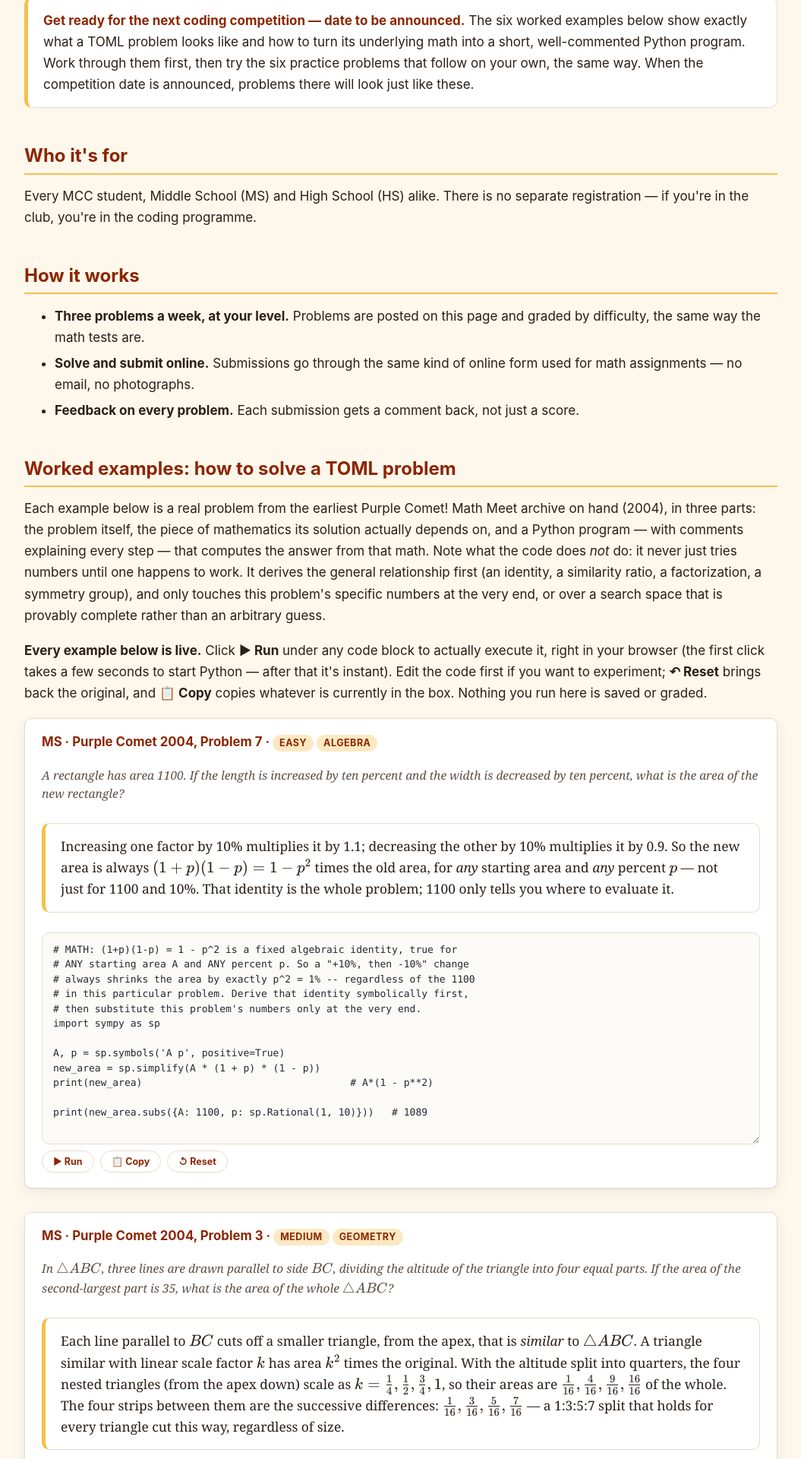
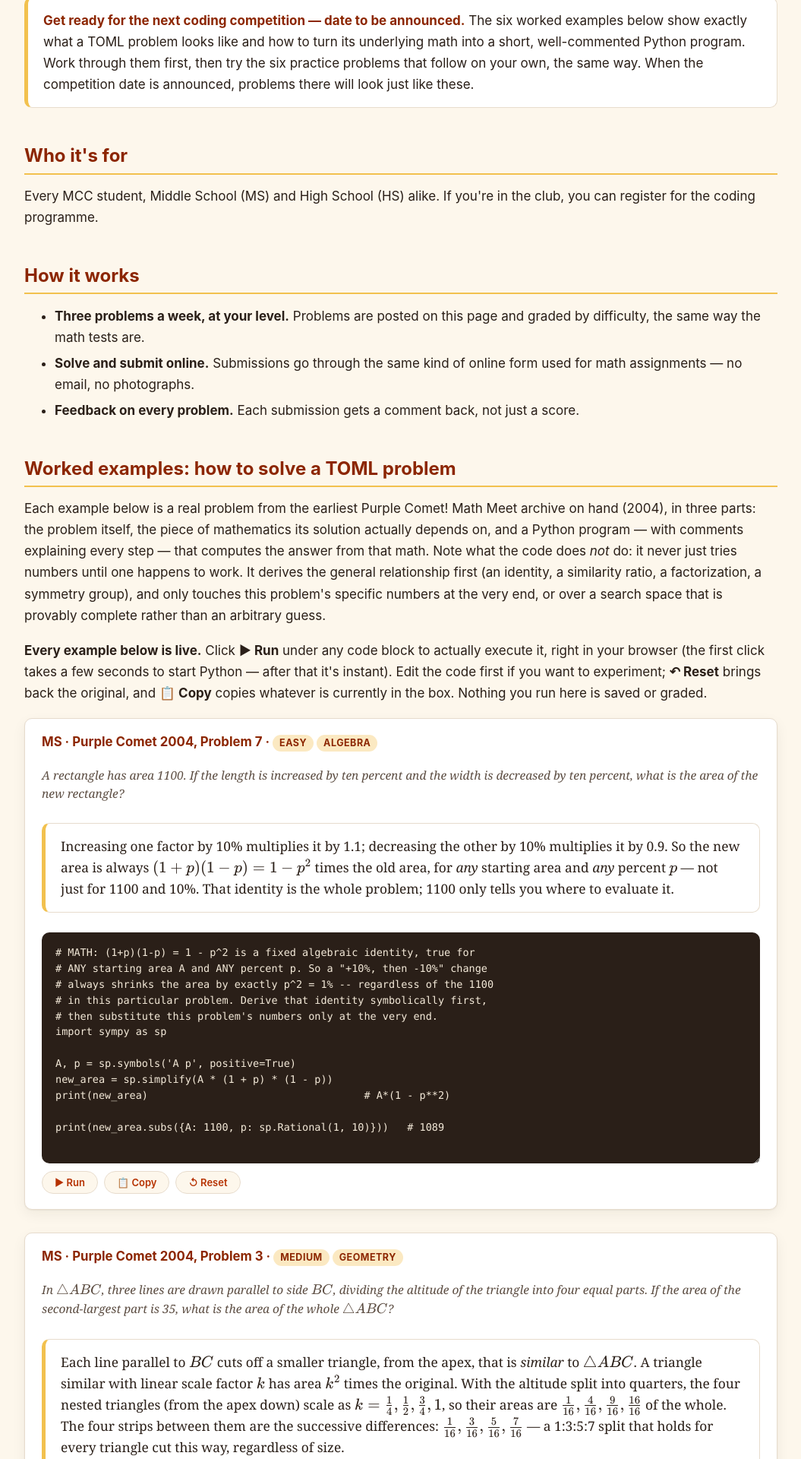
Before and after one commit to nghia71/nghia71.github.io, a Jekyll site: the page built from toml.html, in a window 1280 px wide. Shown: the part 440-2360 px from the top of the page at 76% size, without its empty margins (112-1167 px from the left). Built offline with Jekyll 4.4.1, drawn with Linux system fonts in a browser that asks for light colours.

Commit message:
Match TOML's new code-runner styling to the site's existing look; fix registration line
The Run/Copy/Reset controls and editor/output panels were using ad hoc
colors instead of the site's actual palette (assets/css/style.css). Now
the editable code area matches the site's existing dark pre/code blocks
(var(--ink) background, cream text) and the buttons match the small
pill-shaped utility buttons already used elsewhere (e.g. .tc-progress-reset),
using var(--brand)/var(--cream)/var(--rule)/var(--gold-soft) throughout
instead of one-off hex colors.

Also corrected "Who it's for": there IS a separate registration step for
the coding programme, per Nghia -- was previously described as automatic
club membership.

Co-Authored-By: Claude Sonnet 5 <noreply@anthropic.com>
Claude-Session: https://claude.ai/code/session_015fnAyissPHLrFqhmKJxWoJ

```diff
--- a/toml.html
+++ b/toml.html
@@ -35,64 +35,68 @@ title: TOML
   .example { margin-bottom: 1.8em; }
   .example h3 { font-size: 1.05rem; border-bottom: none; padding-bottom: 0; margin-bottom: .6em; }
 
-  /* Inline, runnable Python (worked examples + the free-form playground). */
+  /* Inline, runnable Python (worked examples + the free-form playground).
+     Styled to match the site's existing pre/code blocks (dark ink bg, cream
+     text) and its small pill-shaped utility buttons (see .tc-progress-reset
+     in assets/css/style.css), not a separate "dev tool" look. */
   .code-runner { margin-top: 14px; }
   .code-editor {
     display: block;
     width: 100%;
     box-sizing: border-box;
     font-family: "SFMono-Regular", Consolas, "Liberation Mono", Menlo, monospace;
-    font-size: 13px;
-    line-height: 1.5;
-    padding: 12px 14px;
-    border: 1px solid var(--rule);
+    font-size: 13.5px;
+    line-height: 1.55;
+    padding: 16px 18px;
+    border: none;
     border-radius: var(--radius);
-    background: #fbfaf7;
-    color: #24292e;
+    background: var(--ink);
+    color: #f4ead9;
     resize: vertical;
     min-height: 120px;
     tab-size: 4;
   }
+  .code-editor:focus { outline: 2px solid var(--gold); outline-offset: 2px; }
   .code-controls {
     display: flex;
     align-items: center;
     gap: 8px;
-    margin-top: 8px;
+    margin-top: 10px;
     flex-wrap: wrap;
   }
   .code-controls button {
     font-family: inherit;
-    font-size: 12.5px;
-    font-weight: 700;
+    font-size: 13px;
+    font-weight: 600;
+    color: var(--brand);
+    background: var(--cream);
     border: 1px solid var(--rule);
-    background: var(--white);
-    color: var(--brand-dark);
-    padding: 6px 14px;
     border-radius: 999px;
+    padding: 6px 16px;
     cursor: pointer;
   }
   .code-controls button:hover { background: var(--gold-soft); }
   .code-controls button:disabled { opacity: .5; cursor: default; }
   .code-status {
-    font-size: 12.5px;
-    color: #6a6a6a;
+    font-size: 13px;
+    color: var(--ink-soft);
     font-style: italic;
   }
   .code-output {
-    margin: 8px 0 0;
-    padding: 12px 14px;
+    margin: 10px 0 0;
+    padding: 16px 18px;
     border-radius: var(--radius);
-    background: #1e1e1e;
-    color: #d4d4d4;
+    background: var(--brand-dark);
+    color: var(--gold-soft);
     font-family: "SFMono-Regular", Consolas, "Liberation Mono", Menlo, monospace;
-    font-size: 13px;
+    font-size: 13.5px;
     white-space: pre-wrap;
     word-break: break-word;
     overflow-x: auto;
     display: none;
   }
   .code-output.has-content { display: block; }
-  .code-output.is-error { color: #ff8383; }
+  .code-output.is-error { color: #ffd7c2; }
   .playground-card { margin-top: 1.2em; }
   .playground-card .code-editor { min-height: 160px; }
 </style>
@@ -303,7 +307,7 @@ document.addEventListener("DOMContentLoaded", function () {
 </div>
 
 <h2>Who it's for</h2>
-<p>Every MCC student, Middle School (MS) and High School (HS) alike. There is no separate registration — if you're in the club, you're in the coding programme.</p>
+<p>Every MCC student, Middle School (MS) and High School (HS) alike. If you're in the club, you can register for the coding programme.</p>
 
 <h2>How it works</h2>
 <ul>
```
